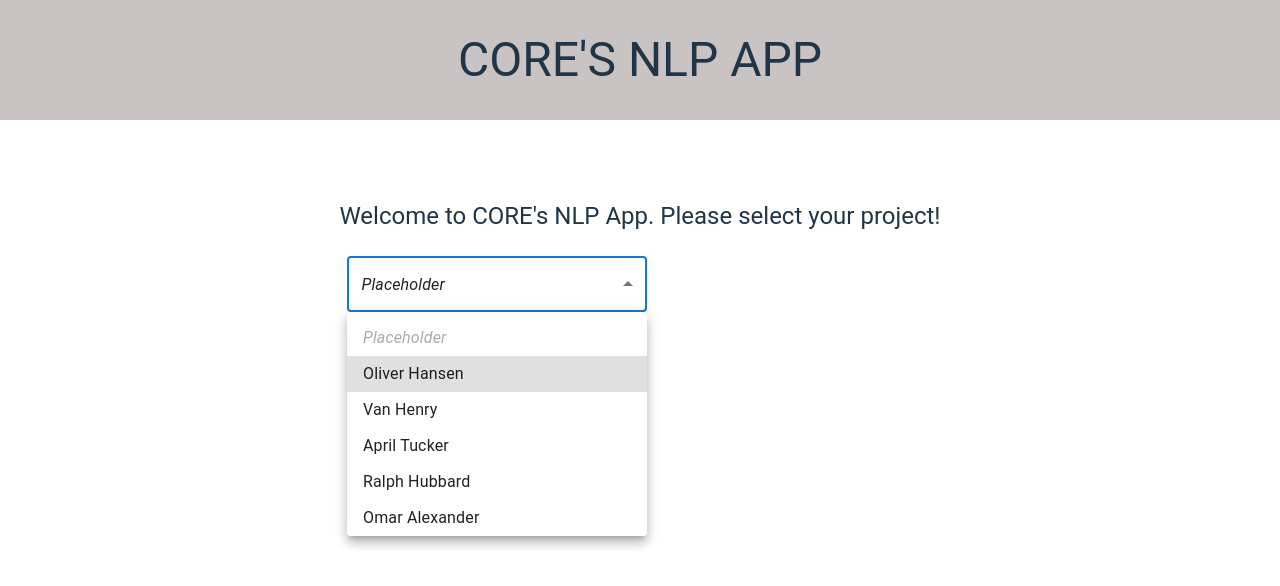
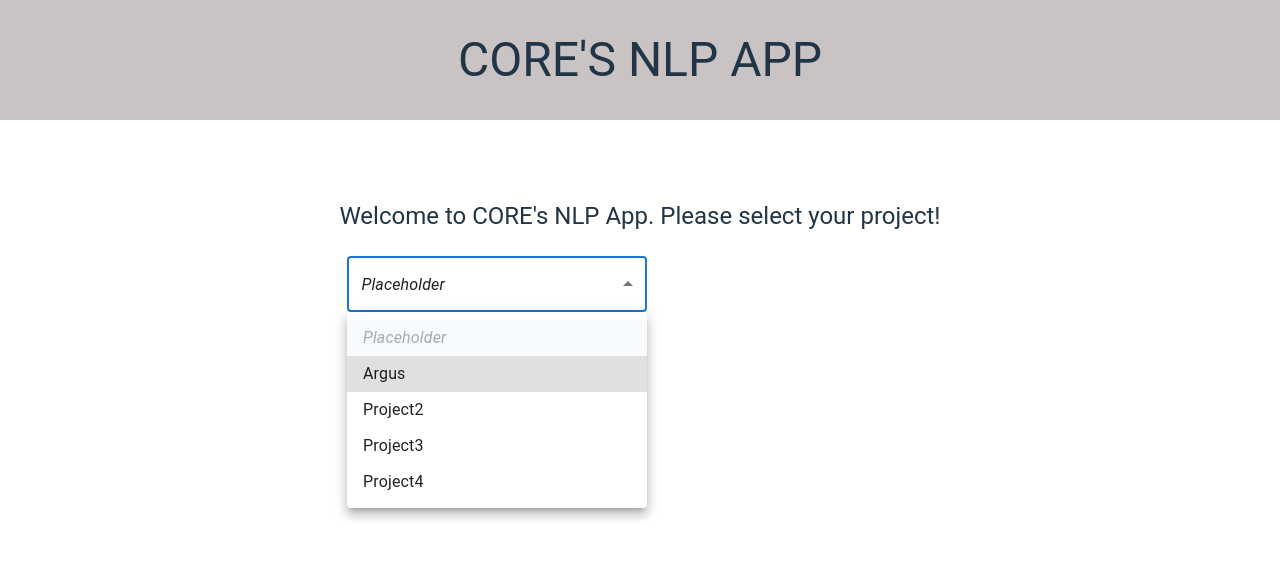
Before and after one commit to DESPOINANTAKOU/ReactDemoTask, a React (Vite) app: page / in a window 1280 px wide. Both pictures are taken after a click on the element "Placeholder". Shown: the top 586 px of the page. Built offline with nearby package versions, Linux system fonts and the light colour scheme.

Commit message:
xcvbvgfd

```diff
--- a/src/components/SelectComponent/index.tsx
+++ b/src/components/SelectComponent/index.tsx
@@ -1,9 +1,9 @@
-import * as React from 'react';
-import { Theme, useTheme } from '@mui/material/styles';
-import OutlinedInput from '@mui/material/OutlinedInput';
-import MenuItem from '@mui/material/MenuItem';
-import FormControl from '@mui/material/FormControl';
-import Select, { SelectChangeEvent } from '@mui/material/Select';
+import * as React from "react";
+import { Theme, useTheme } from "@mui/material/styles";
+import OutlinedInput from "@mui/material/OutlinedInput";
+import MenuItem from "@mui/material/MenuItem";
+import FormControl from "@mui/material/FormControl";
+import Select, { SelectChangeEvent } from "@mui/material/Select";
 
 const ITEM_HEIGHT = 48;
 const ITEM_PADDING_TOP = 8;
@@ -16,18 +16,7 @@ const MenuProps = {
   },
 };
 
-const names = [
-  'Oliver Hansen',
-  'Van Henry',
-  'April Tucker',
-  'Ralph Hubbard',
-  'Omar Alexander',
-  'Carlos Abbott',
-  'Miriam Wagner',
-  'Bradley Wilkerson',
-  'Virginia Andrews',
-  'Kelly Snyder',
-];
+const projects = ["Argus", "Project2", "Project3", "Project4"];
 
 function getStyles(name: string, personName: readonly string[], theme: Theme) {
   return {
@@ -48,7 +37,7 @@ export default function MySelect() {
     } = event;
     setPersonName(
       // On autofill we get a stringified value.
-      typeof value === 'string' ? value.split(',') : value,
+      typeof value === "string" ? value.split(",") : value
     );
   };
 
@@ -56,7 +45,6 @@ export default function MySelect() {
     <div>
       <FormControl sx={{ m: 1, width: 300, mt: 3 }}>
         <Select
-          multiple
           displayEmpty
           value={personName}
           onChange={handleChange}
@@ -66,21 +54,21 @@ export default function MySelect() {
               return <em>Placeholder</em>;
             }
 
-            return selected.join(', ');
+            return selected.join(", ");
           }}
           MenuProps={MenuProps}
-          inputProps={{ 'aria-label': 'Without label' }}
+          inputProps={{ "aria-label": "Without label" }}
         >
           <MenuItem disabled value="">
             <em>Placeholder</em>
           </MenuItem>
-          {names.map((name) => (
+          {projects.map((project) => (
             <MenuItem
-              key={name}
-              value={name}
-              style={getStyles(name, personName, theme)}
+              key={project}
+              value={project}
+              style={getStyles(project, personName, theme)}
             >
-              {name}
+              {project}
             </MenuItem>
           ))}
         </Select>
```
